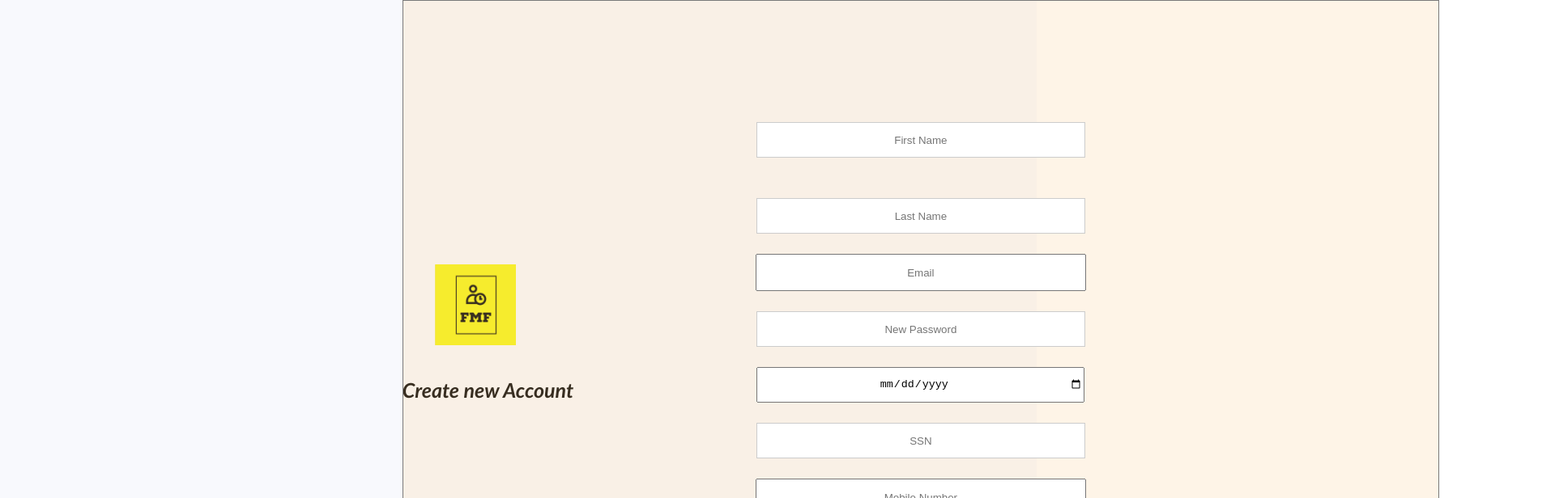
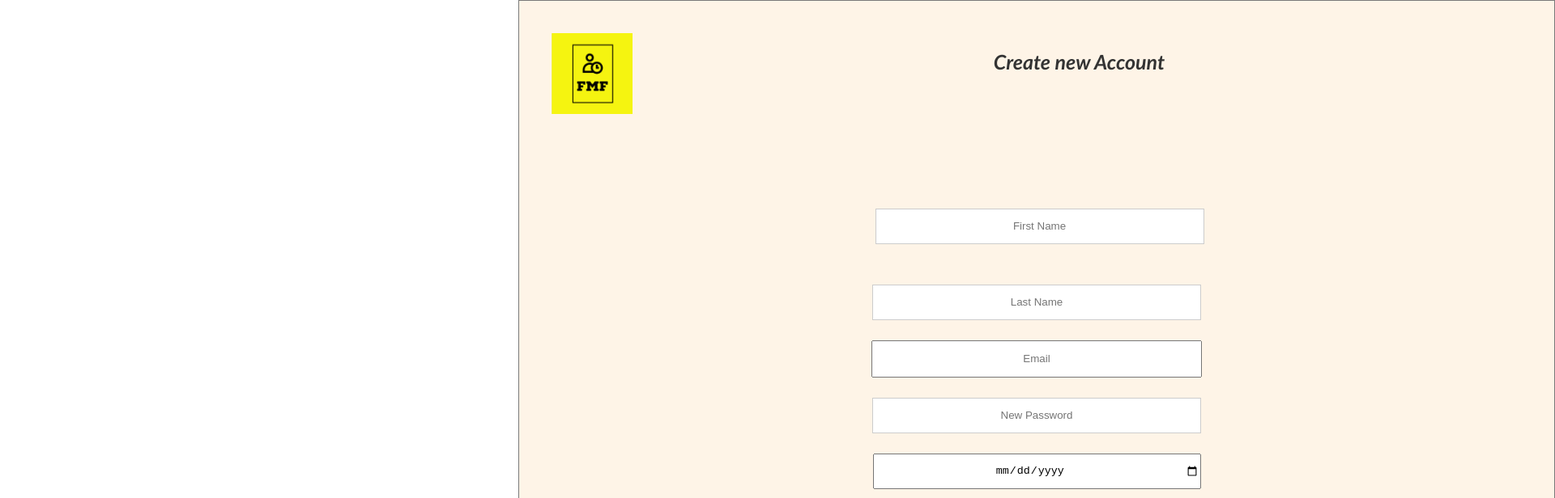
Before and after one commit to BharadwajPolusani/se-project-main, a React (Create React App) app in the folder se-project/: page /Registration in a window 1280 px wide. Shown: the top 616 px of the page at 81% size, 1920 px wide, since content can reach past the window. Built offline with nearby package versions, Linux system fonts and the light colour scheme.

Commit message:
Added CSS for Registration page

```diff
--- a/se-project/src/App.css
+++ b/se-project/src/App.css
@@ -7,7 +7,7 @@
   gap: 20px;
   height: 100vh;
   font-family: Cambria, Cochin, Georgia, Times, "Times New Roman", serif;
-  background-color: #f8f9fd;
+  /*background-color: #f8f9fd;*/
 }
 
 input[type="text"],
--- a/se-project/src/components/Registration.js
+++ b/se-project/src/components/Registration.js
@@ -60,14 +60,17 @@ const Registration = () => {
     const navigate=useNavigate()
     return (
       <form className="add-form" onSubmit={onSubmit}>
+
+        <div className="form-control">
         <img src={logo} style={{height: 100, width:100, float:'left' , margin:40}} alt="logo" />
-        <div className="form-control">
+        <h1
+        style={{fontFamily:'"Trebuchet MS Bold Italic", "Trebuchet MS", sans-serif',fontWeight:700,fontStyle:'italic',fontSize:'25px', marginRight: 75, textAlign: 'center', marginTop:60}}>Create new Account</h1>
         <input
             name="first_name"
             required={true}
             type="text"
             //value={"First Name"}
-            style={{width:400, height:40, marginTop:150,textAlign:'center'}}
+            style={{width:400, height:40, marginTop:150,textAlign:'center',marginRight:173}}
             placeholder="First Name"
             //value={text}
             onChange={(e) => {
@@ -174,8 +177,7 @@ const Registration = () => {
            style={{width:100, height:40, marginTop:10,textAlign:'center',color: 'blue',borderColor: 'blue'}} />
         </div>
 
-        <h1
-        style={{fontFamily:'"Trebuchet MS Bold Italic", "Trebuchet MS", sans-serif',fontWeight:700,fontStyle:'italic',fontSize:'25px', marginRight: 75, textAlign: 'center', marginTop:60}}>Create new Account</h1>
+
 
       </form>
 
```
